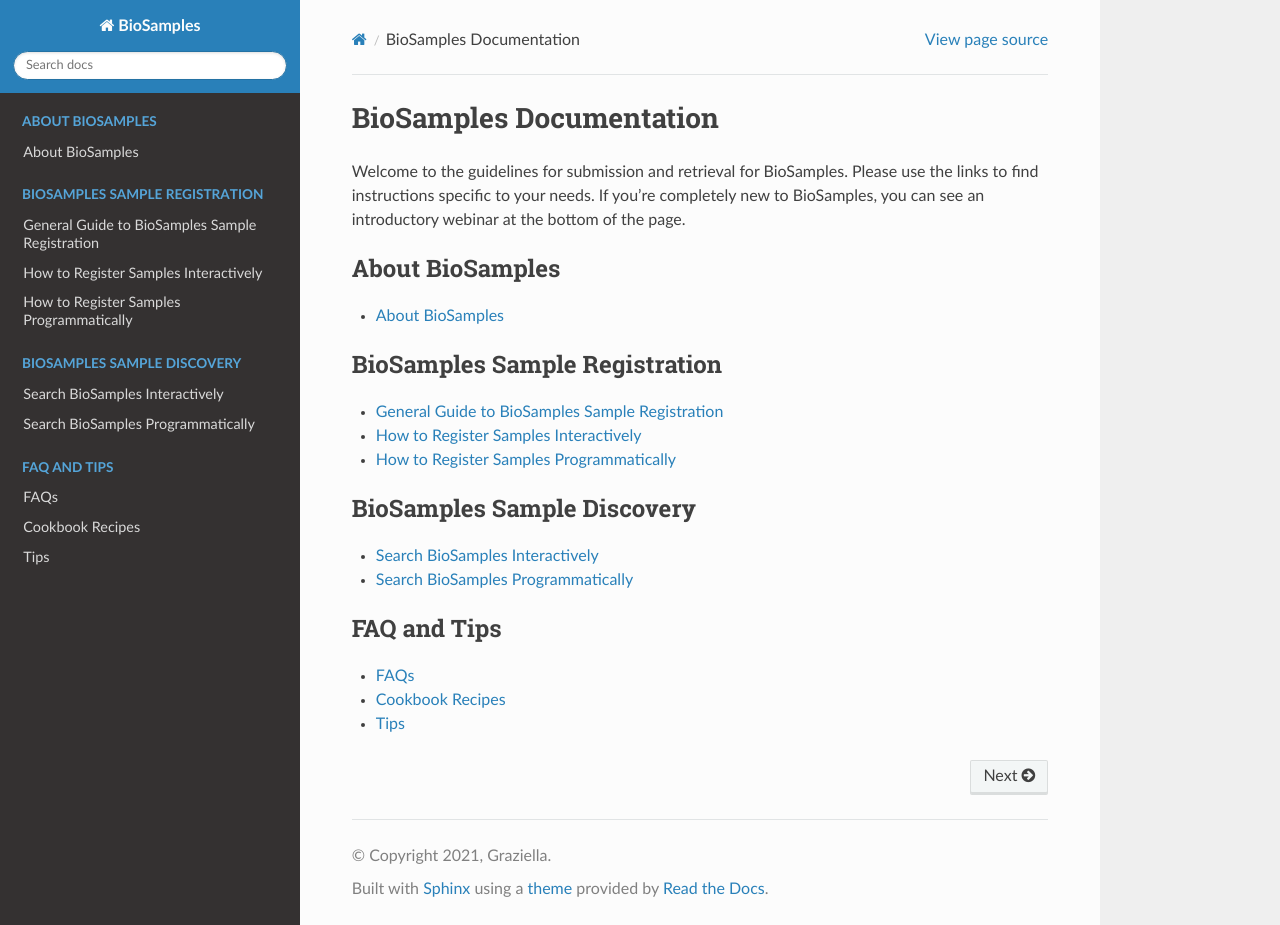
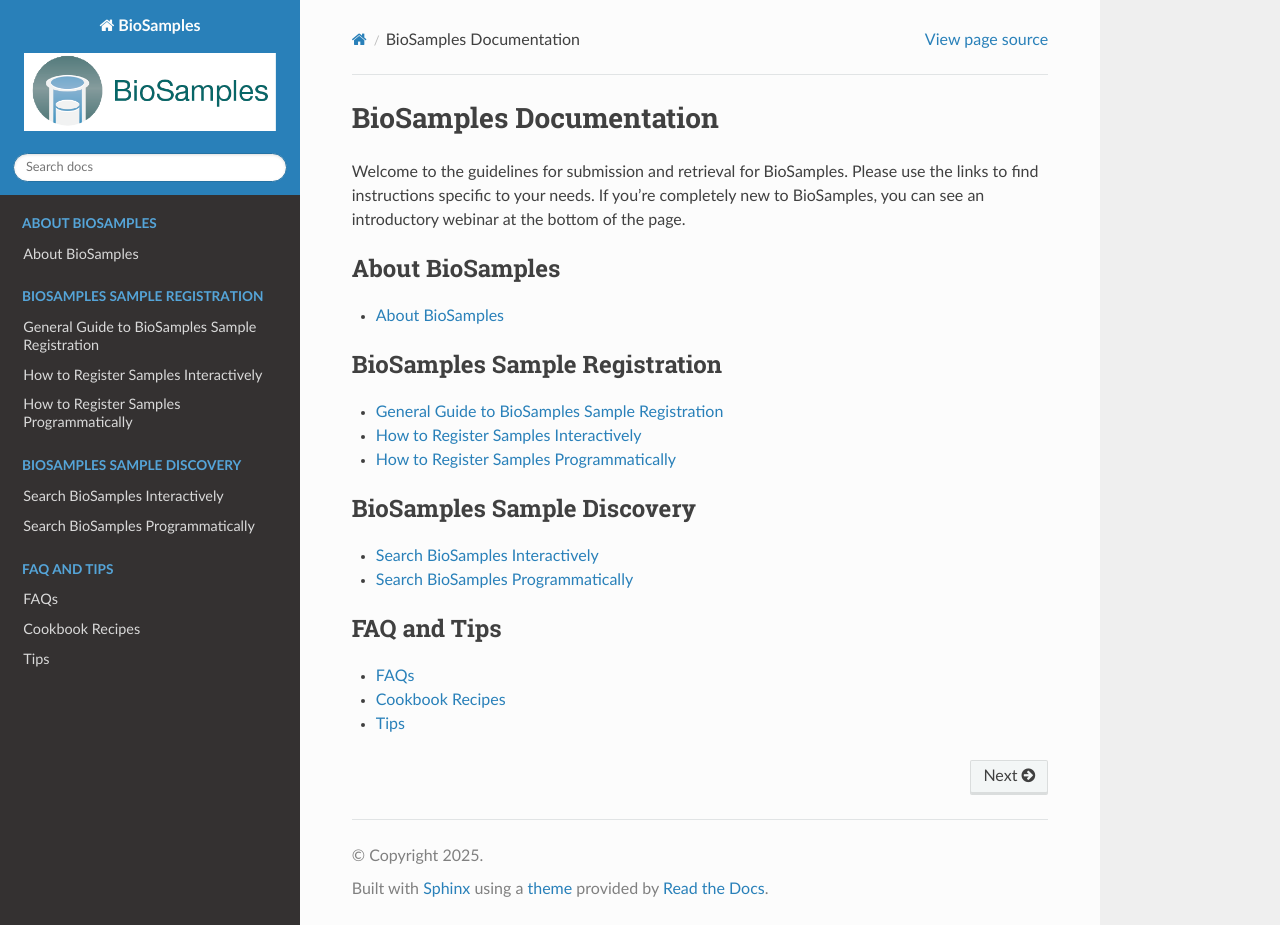
Before and after one commit to EBIBioSamples/read_docs, a Sphinx documentation site: the page built from docs/index.rst, in a window 1280 px wide and 925 px high. Built offline with Sphinx 7.4.7 and the Read the Docs theme 3.1.0, drawn with Linux system fonts in a browser that asks for light colours.

Commit message:
add biosamples_logo

```diff
--- a/docs/conf.py
+++ b/docs/conf.py
@@ -3,11 +3,11 @@
 # -- Project information
 
 project = 'BioSamples'
-copyright = '2021, Graziella'
-author = 'Wei'
+copyright = '2025'
+author = 'The BioSamples Team'
 
-release = '0.1'
-version = '0.1.0'
+release = '1.0'
+version = '1.0.0'
 
 # -- General configuration
 
@@ -30,6 +30,8 @@
 # -- Options for HTML output
 
 html_theme = 'sphinx_rtd_theme'
+html_logo = 'BioSamples_logo.png'
+
 
 # -- Options for EPUB output
 epub_show_urls = 'footnote'
```
Also changed, not shown: docs/BioSamples_logo.png (added).
